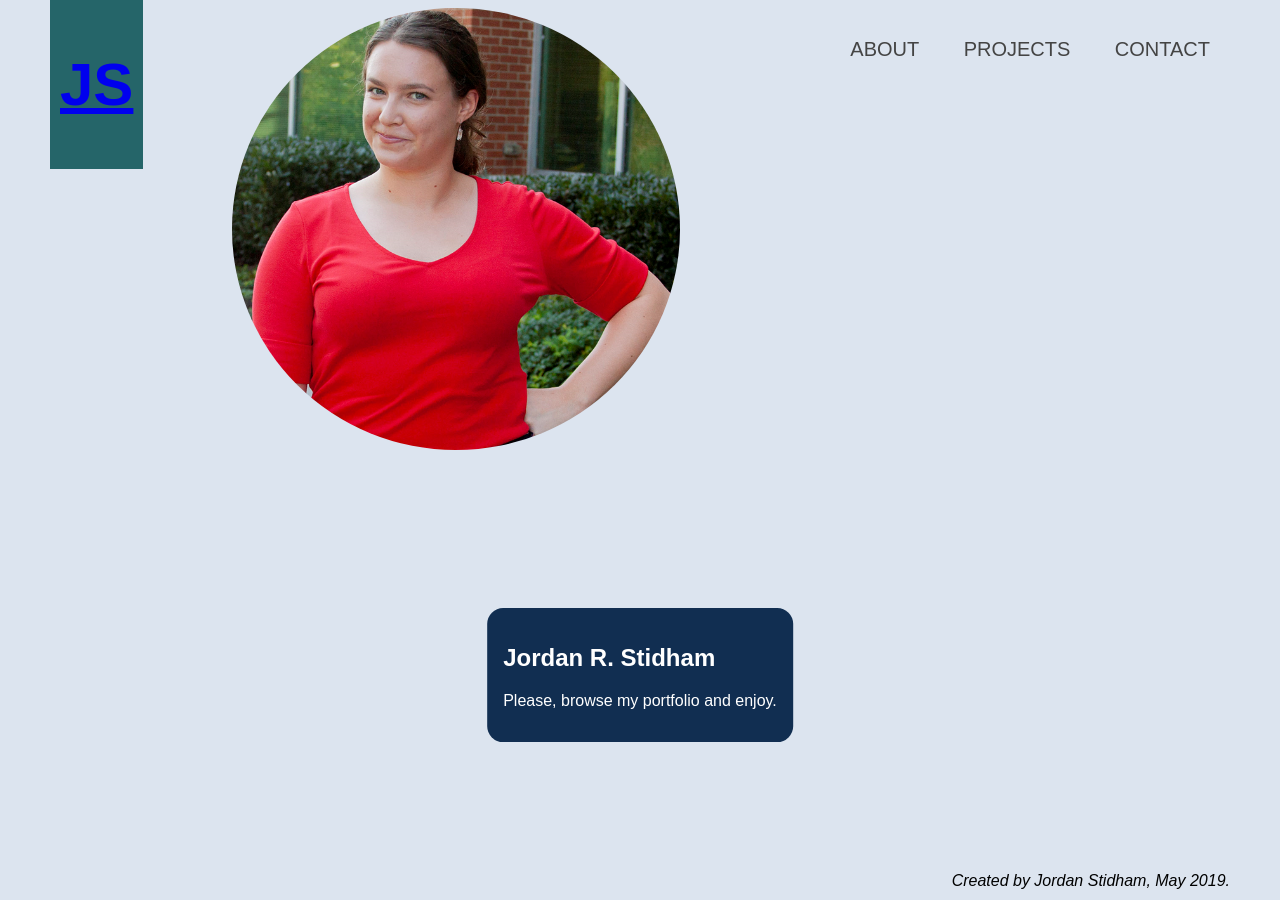
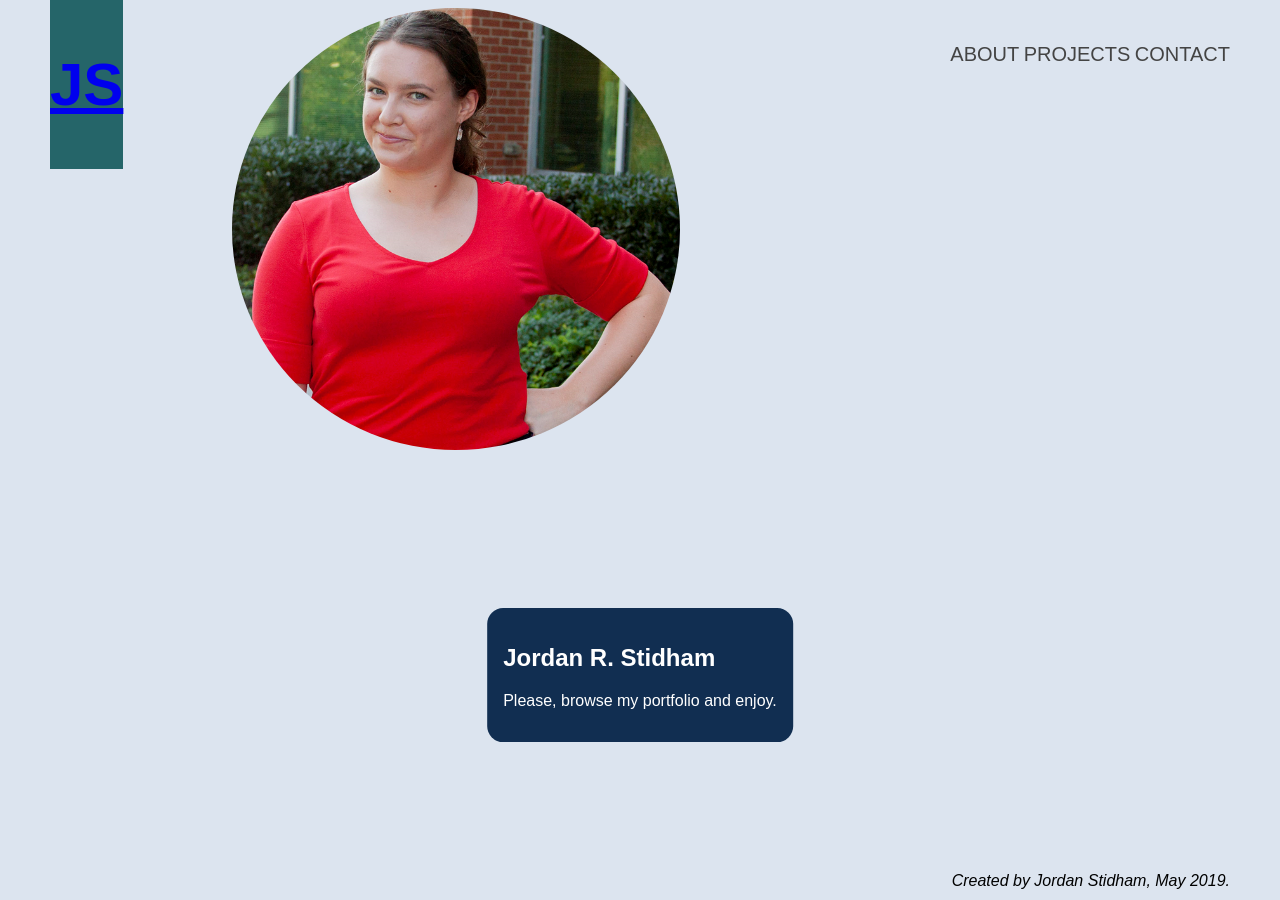
Before and after one commit to jordanstidham/PORTFOLIO, a Jekyll site: the page built from README.md, in a window 1280 px wide. Built offline with Jekyll 4.4.1, drawn with Linux system fonts in a browser that asks for light colours; our own code applies the rules of GitHub Pages for plain Markdown files.

Commit message:
Update main.css

```diff
--- a/css/main.css
+++ b/css/main.css
@@ -12,7 +12,7 @@ body {
     font-size: 30px;
     text-align: center;
     text-decoration: none;
-    padding: 10px;
+    padding: 10px 0;
     position: absolute;
     left: 50px;
     top: 0;
@@ -39,7 +39,8 @@ body {
 .nav ul li {
     display: inline-block;
     font-size: 20px;
-    padding: 20px;
+    margin left: 50px;
+    padding-top: 25px;
     transition: .4s;
 
     position: relative;
```
